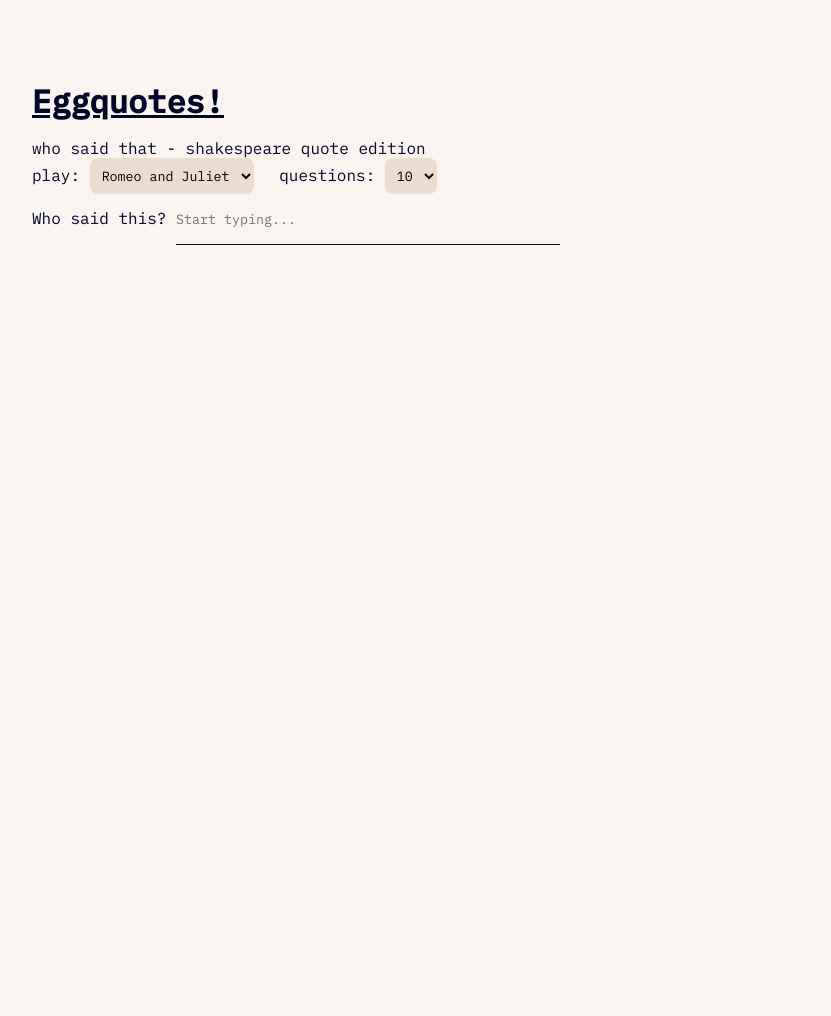
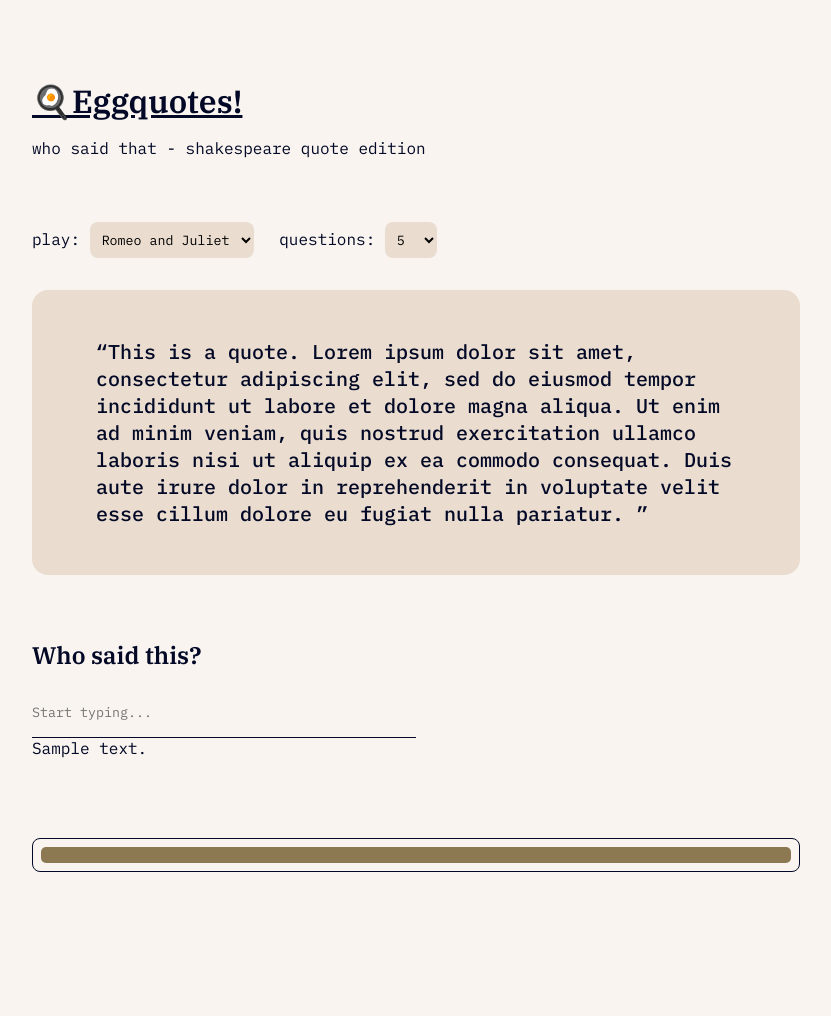
Before and after one commit to kellyhum/eggquotes, a Flask app: template templates/index.html in a window 1280 px wide. Shown: the whole page, without its empty margins (224-1055 px from the left). Before the commit the page ends 245 px from the top, so only its background shows below. Run offline with Flask 2, Linux system fonts and the light colour scheme; the template is opened without the code that fills it: most values are stand-ins (such as "Sample title", 1, 10 or a date in 2020).

Commit message:
make form functional, add quote container and favicons

```diff
--- a/templates/index.html
+++ b/templates/index.html
@@ -13,15 +13,21 @@
     <link rel="preconnect" href="https://fonts.gstatic.com" crossorigin>
     <link href="https://fonts.googleapis.com/css2?family=IBM+Plex+Mono:wght@400;500&family=IBM+Plex+Serif:wght@500;600&display=swap" rel="stylesheet">
 
+    <!--favicons-->
+    <link rel="apple-touch-icon" sizes="180x180" href="{{ url_for('static', filename = 'favicons/apple-touch-icon.png') }}">
+    <link rel="icon" type="image/png" sizes="32x32" href="{{ url_for('static', filename = 'favicons/favicon-32x32.png') }}">
+    <link rel="icon" type="image/png" sizes="16x16" href="{{ url_for('static', filename = 'favicons/favicon-16x16.png') }}">
+    <link rel="manifest" href="{{ url_for('static', filename = 'favicons/site.webmanifest') }}">
+
     <title>Eggquotes!</title>
 </head>
 <body>
-    <div id="title">
-        <h1>Eggquotes!</h1>
+    <div class="container">
+        <h1 class="title-text">🍳Eggquotes!</h1>
         <p>who said that - shakespeare quote edition</p>
     </div>
 
-    <div id="quote">
+    <div class="container">
         <label for="play">play:</label>
         <select id="play">
             <option value="r+j">Romeo and Juliet</option>
@@ -30,15 +36,29 @@
 
         <label for="questions">questions:</label>
         <select id="questions">
+            <option value="5">5</option>
             <option value="10">10</option>
+            <option value="15">15</option>
         </select>
+
+        <div id="quote-container">
+            <q id="quote-text">This is a quote.  Lorem ipsum dolor sit amet, consectetur adipiscing elit, sed do eiusmod tempor incididunt ut labore et dolore magna aliqua.
+                Ut enim ad minim veniam, quis nostrud exercitation ullamco laboris nisi ut aliquip ex ea commodo consequat. Duis aute irure dolor in
+                reprehenderit in voluptate velit esse cillum dolore eu fugiat nulla pariatur.
+            </q>
+        </div>
     </div>
 
-    <div id="userinput">
-        <form>
-            <label for="author" id="author-title">Who said this?</label>
-            <input type="text" id="author" placeholder="Start typing...">
+    <div class="container">
+        <form action="?" method="post">
+            <label for="answer" id="answer-title" class="title-text">Who said this?</label>
+            <input type="text" id="answer" name="answer" placeholder="Start typing...">
         </form>
+        {{ answer_list }}
+    </div>
+
+    <div class="container" id="progress-bar-container">
+        <div id="progress-bar"></div>
     </div>
 </body>
 </html>
```
